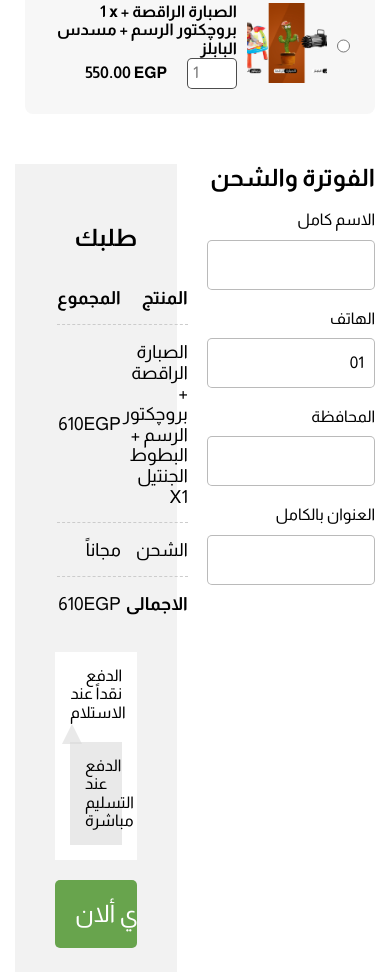
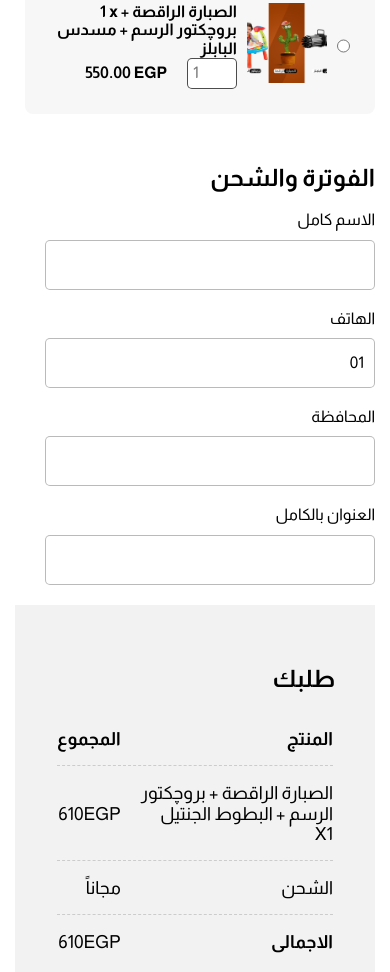
Before and after one commit to AbdelrazekEmad/zahran, a plain HTML site: page index.html in a window 390 px wide. Shown: the part 5312-6284 px from the top of the page. Drawn offline with Linux system fonts and the light colour scheme.

Commit message:
make checkoutform responsive

```diff
--- a/css/main.css
+++ b/css/main.css
@@ -605,5 +605,23 @@ table td {
   border-radius: 5px;
   margin-top: 20px;
 }
+@media (max-width: 768px) {
+  .form__details {
+    display: flex;
+    flex-direction: column;
+    width: 100%;
+    margin-top: 30px;
+    align-items: center;
+  }
+  .customer__details {
+    padding-left: 30px;
+    width: 100%;
+  }
+  .order__details {
+    background-color: #f2f2f2;
+    width: 100%;
+    padding: 40px;
+  }
+}
 
 /************************ End checkout form  ************************/
```
